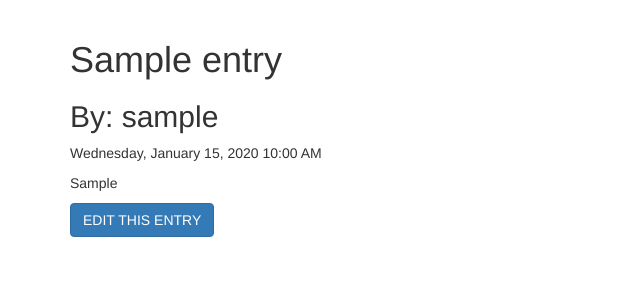
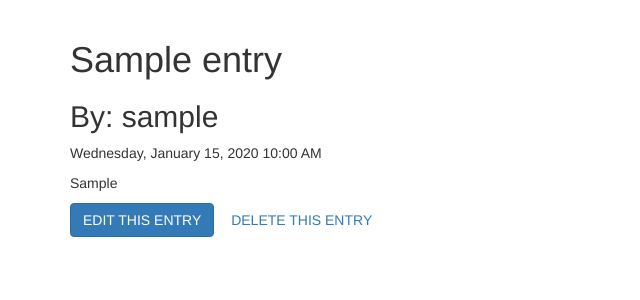
Before and after one commit to bpna/finalproj, a Flask app: a page that uses app/templates/entry.html in a window 1280 px wide. Shown: the part 52-352 px from the top of the page, without its empty margins (0-640 px from the left). Run offline with Flask 2, Linux system fonts and the light colour scheme; a user stored in the database is signed in; tables that the repository leaves empty hold one stand-in row (values such as "Sample post"); some libraries are stand-ins or nearby versions.

Commit message:
add delete button for entries

```diff
--- a/app/routes.py
+++ b/app/routes.py
@@ -61,7 +61,7 @@ def edit(username, id):
     form = WriteForm()
     entry = Entry.query.get(id)
     author = entry.author.username
-    if username != author or username != current_user.username:
+    if username != current_user.username or username != author:
         return redirect(url_for('user', username=current_user.username))
     if form.validate_on_submit():
         entry.set_title(form.title.data)
@@ -73,6 +73,22 @@ def edit(username, id):
         form.title.data = entry.title
         form.entry.data = entry.entry
     return render_template('edit.html', title='Edit Entry', form=form)
+
+@app.route('/delete/<username>/<id>')
+@login_required
+def delete(username, id):
+    user = User.query.filter_by(username=username).first_or_404()
+    entry = Entry.query.get(id)
+    author = entry.author.username
+    if username != current_user.username or username != author:
+        return redirect(url_for('user', username=current_user.username))
+    db.session.delete(entry)
+    db.session.commit()
+    if entry.title:
+        flash('Entry "{}" has been deleted'.format(entry.title))
+    else:
+        flash('Entry deleted')
+    return redirect(url_for('user', username=current_user.username))
 
 @app.route('/follow/<username>')
 @login_required
--- a/app/templates/entry.html
+++ b/app/templates/entry.html
@@ -7,5 +7,6 @@
     <p>{{ entry.entry }}</p>
     {% if entry.author == current_user %}
         <a class="btn btn-primary" href={{ url_for('edit', username=entry.author.username, id=entry.id) }} role="button">EDIT THIS ENTRY</a>
+        <a class="btn btn-outline-danger" href={{ url_for('delete', username=entry.author.username, id=entry.id) }} role="button">DELETE THIS ENTRY</a>
     {% endif %}
 {% endblock %}
```
Also changed, not shown: README.md.
